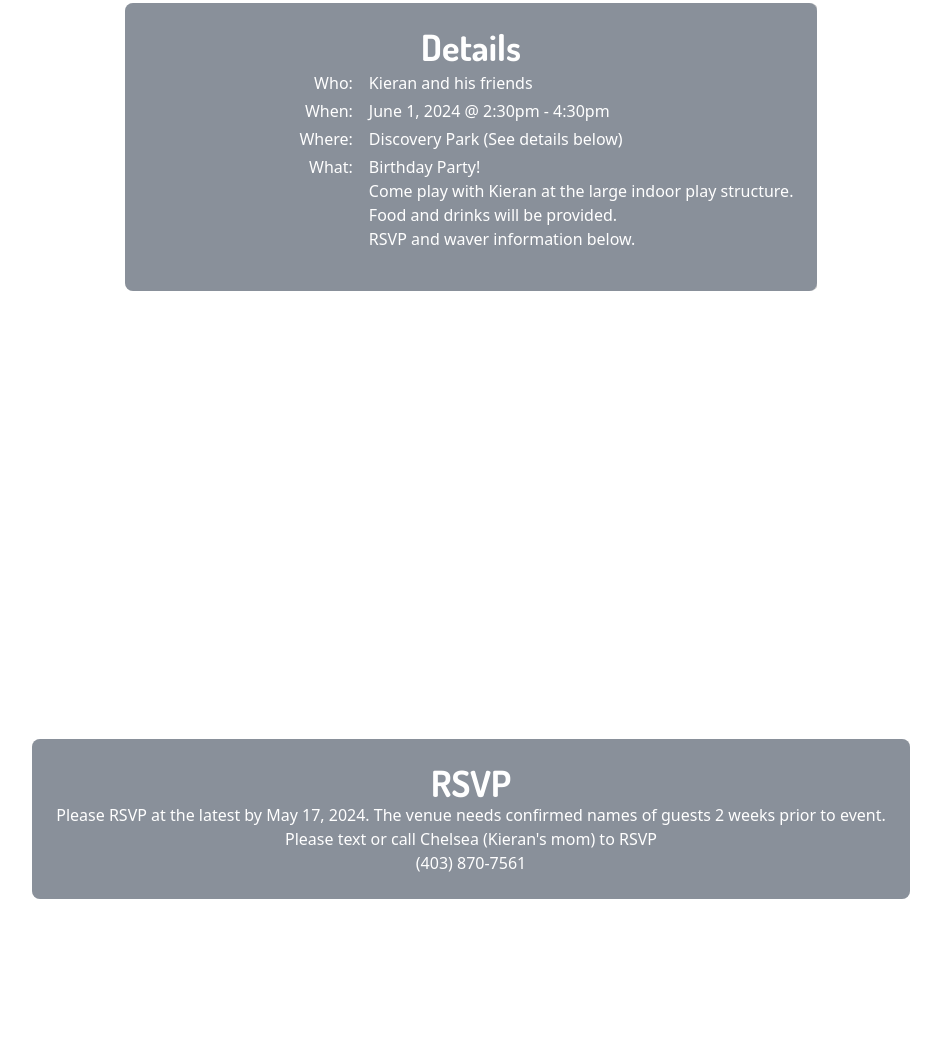
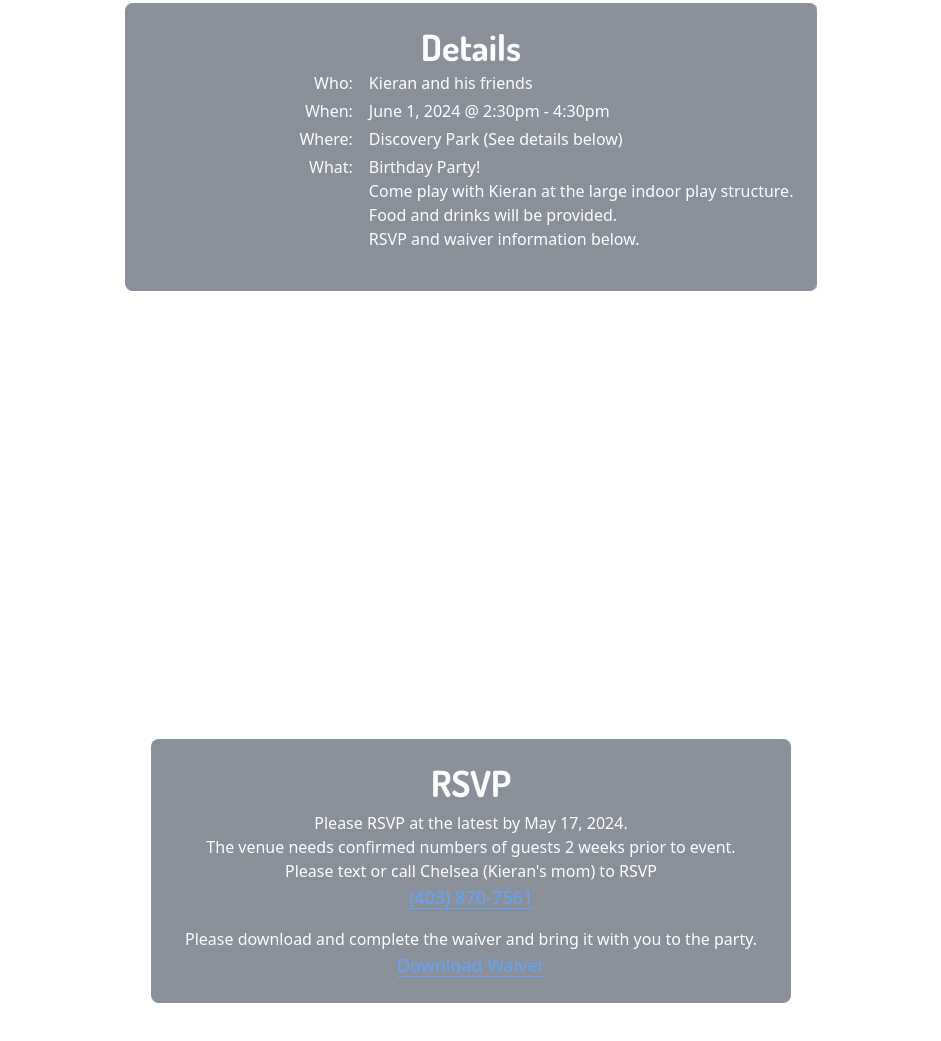
Before and after one commit to timjquigg/kieran-bday, a website: page index.html in a window 1280 px wide. Shown: the part 989-2030 px from the top of the page, without its empty margins (169-1110 px from the left). Drawn offline with Linux system fonts and the light colour scheme.

Commit message:
Updated details page and RSVP page

```diff
--- a/index.html
+++ b/index.html
@@ -230,7 +230,7 @@
               <p class="mt-1">Birthday Party!</p>
               <p>Come play with Kieran at the large indoor play structure.</p>
               <p>Food and drinks will be provided.</p>
-              <p>RSVP and waver information below.</p>
+              <p>RSVP and waiver information below.</p>
           <p class="text-lg mt-4"></p>
         </div>
       </section>
@@ -242,10 +242,17 @@
         <div
           class="-mt-16 lg:mt-0 p-2 lg:p-6 rounded:md lg:rounded-lg backdrop-opacity-80 backdrop-brightness-75 w-fit mx-auto min-h-1/3 lg:min-h-1/4 flex flex-col justify-between min-w-1/2 bg-slate-600/50"
         >
-          <h1 class="text-4xl font-dosis font-bold">RSVP</h1>
-          <p>Please RSVP at the latest by May 17, 2024. The venue needs confirmed names of guests 2 weeks prior to event.</p>
+          <h1 class="text-4xl font-dosis font-bold mb-2">RSVP</h1>
+          <p>Please RSVP at the latest by May 17, 2024. </p>
+          <p>The venue needs confirmed numbers of guests 2 weeks prior to event.</p>
           <p>Please text or call Chelsea (Kieran's mom) to RSVP</p>
-          <a href="sms:/4038707561">(403) 870-7561</a>
+          <a href="sms:/4038707561" class="text-blue-400 underline underline-offset-4 text-lg">(403) 870-7561</a>
+          <div class="mt-4">
+
+            <p>Please download and complete the waiver and bring it with you to the party.</p>
+
+            <a href="./src/FAC_Indoor_Playground_Release_and_Waiver_of_Liability_2023.docx" class="text-blue-400 underline underline-offset-4 text-lg" download>Download Waiver</a>
+          </div>
         </div>
       </section>
       <section
```
Also changed, not shown: src/output.css, 1 other file.
